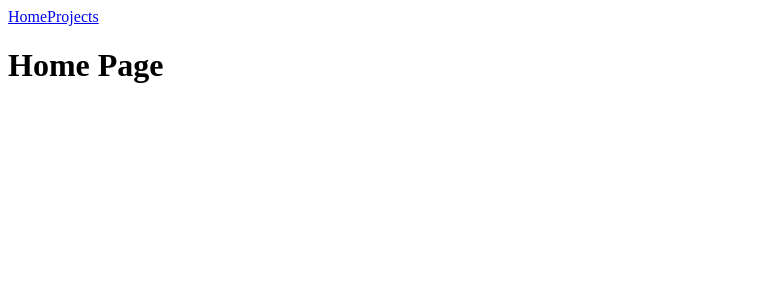
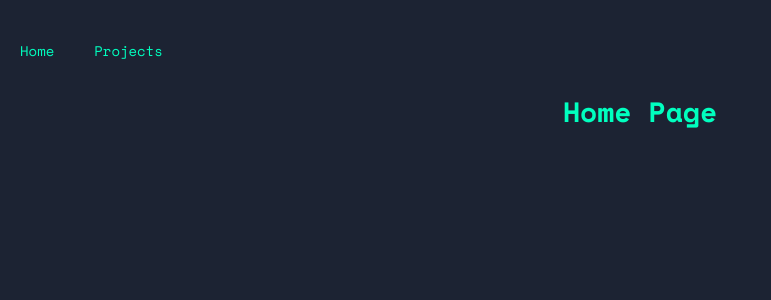
Before and after one commit to saramazal/mazal-next-project, a Next.js app: page / in a window 1280 px wide. Shown: the top 300 px of the page, without its empty margins (0-771 px from the left). Built offline with nearby package versions, Linux system fonts and the light colour scheme.

Commit message:
components and a.module

```diff
--- /dev/null
+++ b/components/A.js
@@ -0,0 +1,12 @@
+import Link from 'next/link'
+import styles from '../styles/A.module.css'
+
+const A = ( {text, href}) => {
+    return (
+        <Link href={href}>
+            <a className={styles.navbar}>{text}</a>
+        </Link>
+    );
+}
+
+export default A;
--- /dev/null
+++ b/pages/_app.js
@@ -0,0 +1,6 @@
+import '../styles/global.css'
+
+
+export default function MyApp({ Component, pageProps }) {
+ return <Component {...pageProps} />
+}
--- a/pages/index.js
+++ b/pages/index.js
@@ -1,17 +1,12 @@
-import Link from 'next/link'
+import A from '../components/A'
 
 
 export default function index() {
   return (
-    <div>
-        <div>
-            <Link href="/">
-            <a>Home</a>
-            </Link>
-            <Link href="/projects">
-            <a>Projects</a>
-            </Link>
-
+    <div className="header">
+        <div className="navbar">
+            <A href={'/'} text="Home"/>
+            <A href={'/projects'} text="Projects"/>
         </div>
             <h1>Home Page</h1>
     </div>
--- a/pages/projects/[id].js
+++ b/pages/projects/[id].js
@@ -1,10 +1,12 @@
 import {useRouter} from 'next/router'
 
 export default function () {
+    const {query} = useRouter()
+    console.log(query)
 
 return  (
     <div>
-      Project
-    </div>
+      <h1>Project {query.id}</h1>
+      </div>
     )
 }
--- /dev/null
+++ b/styles/A.module.css
@@ -0,0 +1,3 @@
+.navbar {
+    padding: 20px;
+  }
--- /dev/null
+++ b/styles/global.css
@@ -0,0 +1,67 @@
+@import url("https://fonts.googleapis.com/css2?family=Inconsolata:wght@300;500;700&family=Montserrat:wght@500&family=Space+Mono:ital,wght@0,400;0,700;1,700&display=swap");
+
+/* Global styles */
+:root {
+  --game-color-primary: #FF0099;
+  --game-color-secondary: #00ffbf;
+  --game-color-accent: #ff0000;
+  --game-color-body-font: #f4f4f4;
+  --game-color-dark: #1c2333;
+  --game-color-dgray: #3e3f45;
+  --game-color-lgray: #85868a;
+  --game-color-light: #e1e0d9;
+  --game-font-brand: "Righteous", cursive;
+  --font-primary: "Space Mono", monospace;
+  --game-font-accent: "Inconsolata", monospace;
+  --game-font-secondary: "Montserrat Alternates", sans-serif;
+}
+
+* {
+  margin: 0;
+  padding: 0;
+  box-sizing: border-box;
+}
+
+body {
+  font-family: var(--font-primary);
+  font-size: 14px;
+  color: var(--game-color-secondary);
+  background-color: var(--game-color-dark);
+  width: 100%;
+  height: 100vh;
+}
+h1 {
+    font-size: 2em;
+    text-align: center;
+    padding-top: 30px;
+}
+h1:hover {
+    color: var(--game-color-primary);
+}
+.header {
+  margin-top: 40px;
+}
+ul {
+  font-size: 1.7em;
+  padding-top: 20px;
+  display: flex;
+  flex-direction: row;
+  justify-content: center;
+  list-style: none;
+}
+
+a {
+  text-decoration: none;
+  color: var(--game-color-secondary);
+  padding: 15px;
+}
+
+a:hover {
+  color: var(--game-color-primary);
+}
+
+
+
+p {
+  font-size: 1.4rem;
+}
```
